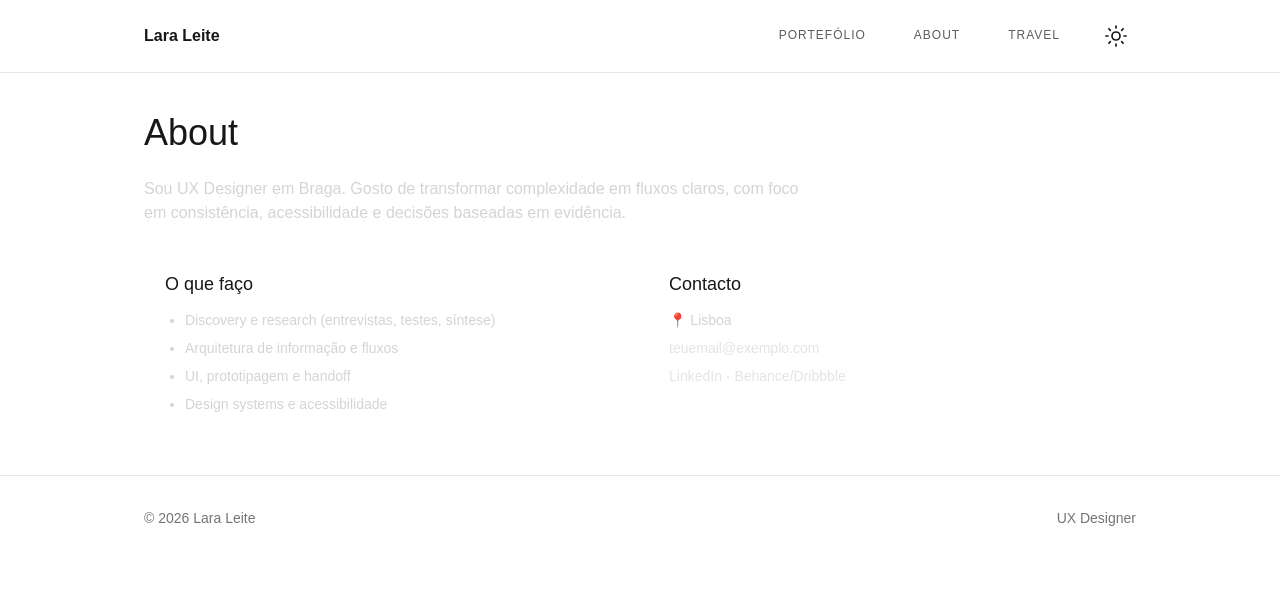
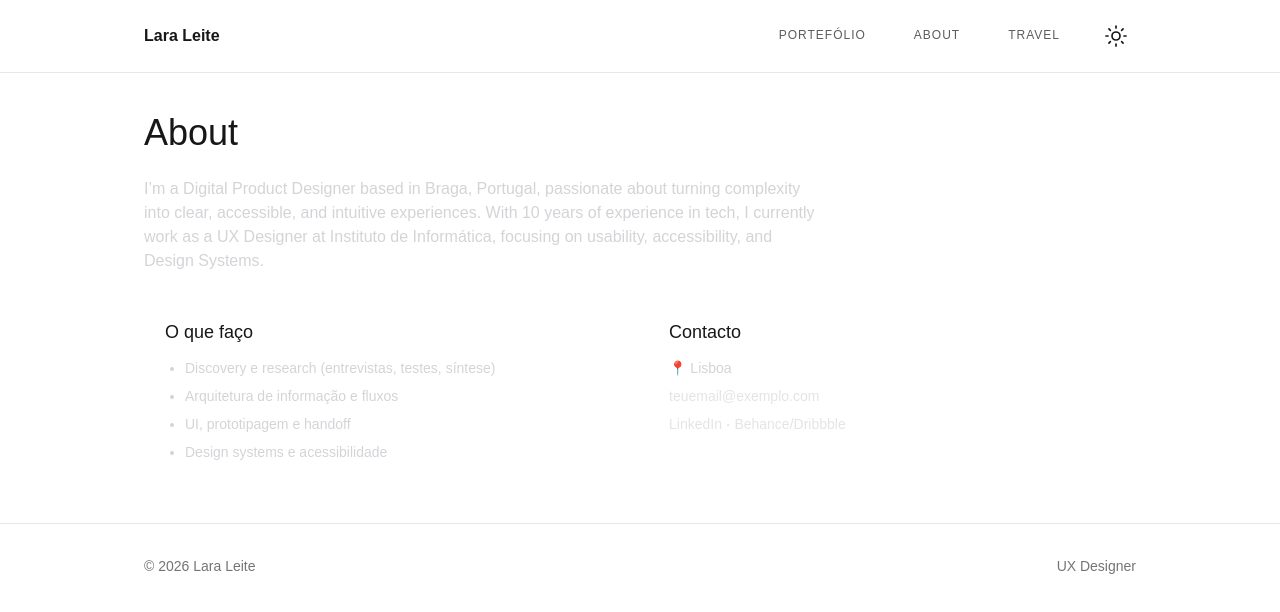
Before and after one commit to LaraLeite/portfolio, a Next.js app: page /about in a window 1280 px wide. Shown: the top 612 px of the page. Built offline with nearby package versions, Linux system fonts and the light colour scheme; a web font is replaced by a local one.

Commit message:
Update about me page.tsx

```diff
--- a/app/about/page.tsx
+++ b/app/about/page.tsx
@@ -4,8 +4,8 @@ export default function About() {
       <h1 className="text-3xl font-semibold sm:text-4xl">About</h1>
 
       <p className="max-w-2xl text-zinc-300">
-        Sou UX Designer em Braga. Gosto de transformar complexidade em fluxos claros,
-        com foco em consistência, acessibilidade e decisões baseadas em evidência.
+      I’m a Digital Product Designer based in Braga, Portugal, passionate about turning complexity into clear, accessible, and intuitive experiences.
+      With 10 years of experience in tech, I currently work as a UX Designer at Instituto de Informática, focusing on usability, accessibility, and Design Systems.
       </p>
 
       <div className="grid gap-4 sm:grid-cols-2">
```
